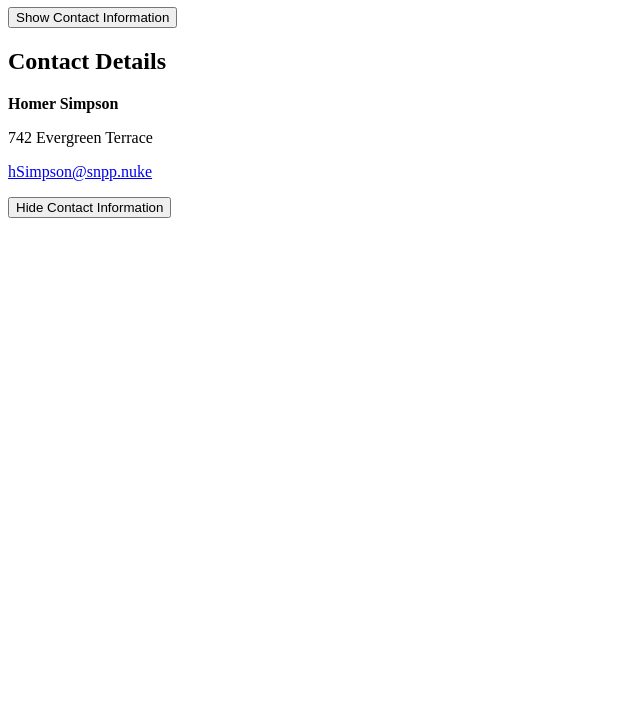
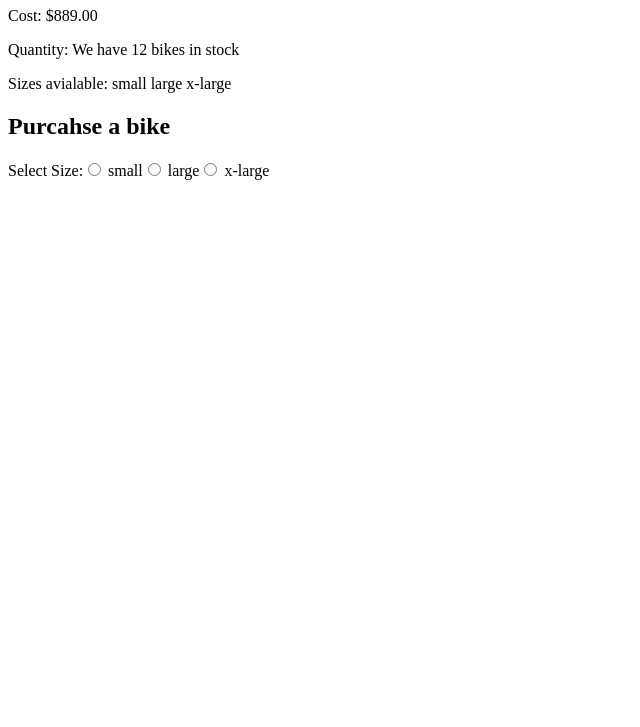
Before and after one commit to johnhoysa/js-2021, a plain HTML site: page add-to-cart/index.html in a window 1280 px wide. Shown: the part 73-800 px from the top of the page, without its empty margins (0-640 px from the left). Drawn offline with Linux system fonts and the light colour scheme.

Commit message:
Progress

```diff
--- a/add-to-cart/index.html
+++ b/add-to-cart/index.html
@@ -4,7 +4,7 @@
   <head>
     <meta charset="utf-8" />
 
-    <title>Modal Test</title>
+    <title>Add To Cart</title>
     <meta name="description" content="Code snippets" />
     <meta name="author" content="John Hoysa" />
 
@@ -12,19 +12,19 @@
   </head>
 
   <body>
-    <h1>Contact Me, Homer Simpson</h1>
-    <button id="open-modal">Show Contact Information</button>
-
-    <div id="overlay">
-      <div id="modal">
-        <h2>Contact Details</h2>
-        <p><strong>Homer Simpson</strong></p>
-        <p>742 Evergreen Terrace</p>
-        <p><a href="mailto:hSimpson@snpp.nuke">hSimpson@snpp.nuke</a></p>
-        <button id="close-modal">Hide Contact Information</button>
-      </div>
+    <h1>2020 Weekender Archer <span></span></h1>
+    <div class="bike-info">
+      <p id="cost">Cost: <span></span></p>
+      <p id="qty">Quantity: <span></span></p>
+      <p id="size">Sizes avialable:<span></span></p>
     </div>
-
+    <div class="purchase-info">
+      <h2>Purcahse a bike</h2>
+      <form action="">
+        <p id="selectSize">Select Size:</p>
+        <div id="selectSize"></div>
+      </form>
+    </div>
     <script src="./script.js"></script>
   </body>
 </html>
--- a/add-to-cart/script.js
+++ b/add-to-cart/script.js
@@ -0,0 +1,54 @@
+// Bike information
+// Hardcoded here since no API.
+const bike = {
+  name: '2020 Weekender Archer',
+  costUS: '$889.00',
+  image: './imgs/bikes/weekender.jpg',
+  sizesWithQty: [
+    { size: 'small', qty: 5 },
+    { size: 'medium', qty: 0 },
+    { size: 'large', qty: 4 },
+    { size: 'x-large', qty: 3 },
+  ],
+};
+
+// Get DOM elements
+let cost = document.querySelector('#cost > span');
+let qty = document.querySelector('#qty > span');
+let sizes = document.querySelector('#size > span');
+
+//
+let selectSize = document.getElementById('selectSize');
+
+//
+let totalQty = 0;
+
+// Set Content
+
+// Cost
+cost.innerHTML += bike.costUS;
+
+//Qunatity And Sizes
+
+for (let i = 0; i < bike.sizesWithQty.length; i++) {
+  //Get Quantity of bikes in stock
+  totalQty += bike.sizesWithQty[i].qty;
+  if (bike.sizesWithQty[i].qty > 0) {
+    qty.innerHTML = `We have ${totalQty} bikes in stock`;
+  } else {
+    qty.innerHTML = 'Sorry, we are out of stock';
+  }
+
+  // Show current Sizes for sale
+  if (bike.sizesWithQty[i].qty > 1) {
+    frameSizes = ' ' + bike.sizesWithQty[i].size;
+    sizes.innerHTML += frameSizes;
+
+    // Select buttons for frame size
+    // input select size
+    selectSize.innerHTML += `<input type="radio" id="${frameSizes}" name="gender" value="${frameSizes}">
+  <label for="${frameSizes}">${frameSizes}</label>`;
+  }
+}
+
+// purchase a bike
```
Also changed, not shown: add-to-cart/imgs/weekender.jpg (added).
